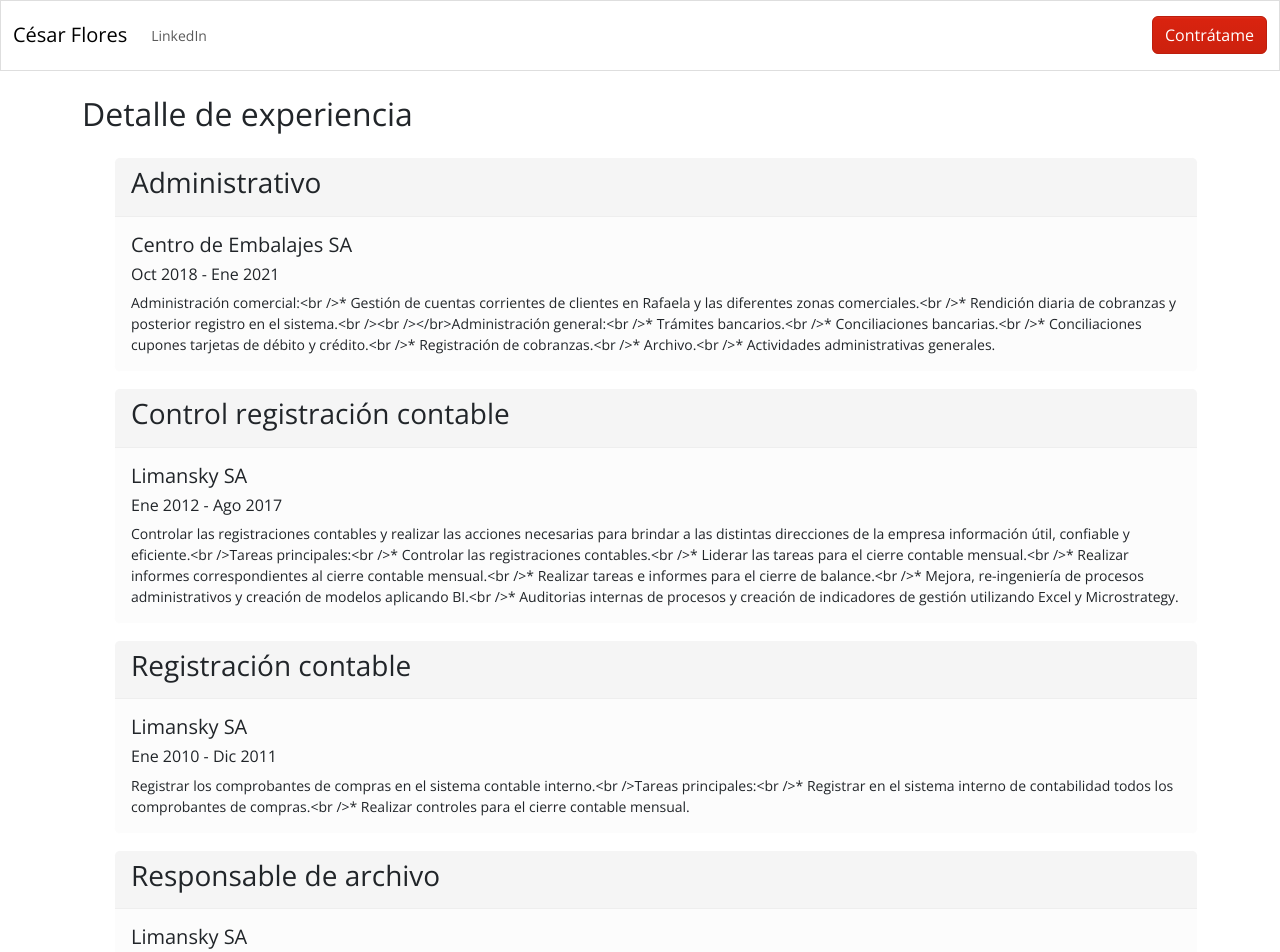
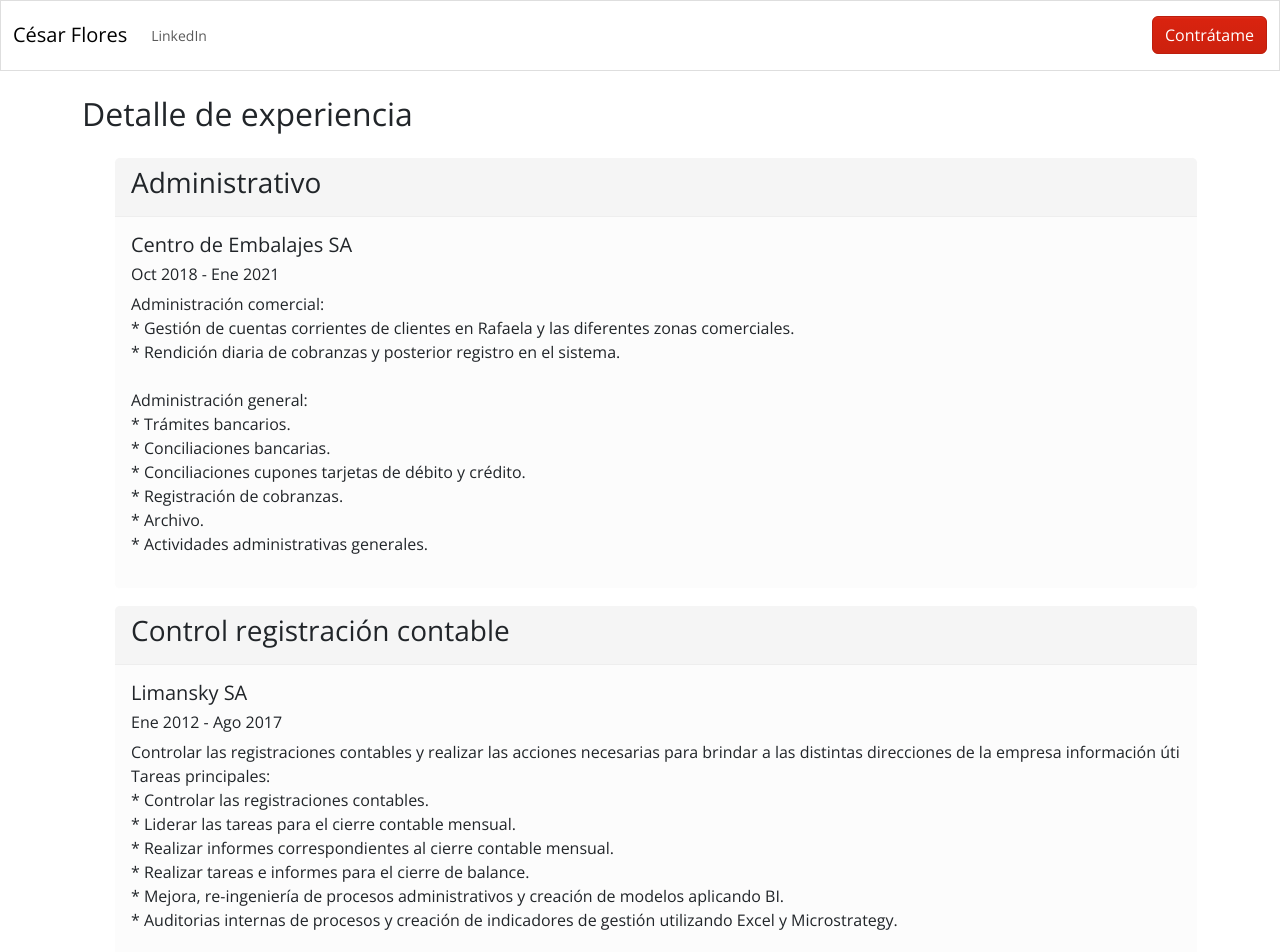
Before and after one commit to csarflores/simple-next-cv, a Next.js app: page /experience in a window 1280 px wide. Shown: the top 952 px of the page. Built offline with nearby package versions, Linux system fonts and the light colour scheme.

Commit message:
correction experience page

```diff
--- a/package.json
+++ b/package.json
@@ -3,7 +3,7 @@
   "version": "0.1.0",
   "private": true,
   "scripts": {
-    "dev": "next",
+    "dev": "next dev",
     "build": "next build",
     "export": "next export",
     "deploy": "npm run build && npm run export",
--- a/pages/experience.js
+++ b/pages/experience.js
@@ -22,7 +22,7 @@ const Experience = () => {
                       <h6>
                         {from} - {to}
                       </h6>
-                      <p className="card-text">{description}</p>
+                      <pre className="card-text"><p>{description}</p></pre>
                     </div>
                   </li>
                 )
--- a/styles/globals.css
+++ b/styles/globals.css
@@ -22,6 +22,12 @@ body{
   transform: scale(1.8);
 }
 
+pre{
+  font-family: "Open Sans", -apple-system, BlinkMacSystemFont, "Segoe UI";
+  font-size: 1rem;
+  max-width: auto;
+}
+
 footer {
   border-top: 1px solid #d6d6d6;
   background-color: #f1f1f1;
--- a/utils/profile.js
+++ b/utils/profile.js
@@ -68,28 +68,28 @@ export const experience = [
         from: 'Oct 2018',
         to: 'Ene 2021',
         ocupation: 'Administrativo',
-        description: 'Administración comercial:<br />* Gestión de cuentas corrientes de clientes en Rafaela y las diferentes zonas comerciales.<br />* Rendición diaria de cobranzas y posterior registro en el sistema.<br /><br /></br>Administración general:<br />* Trámites bancarios.<br />* Conciliaciones bancarias.<br />* Conciliaciones cupones tarjetas de débito y crédito.<br />* Registración de cobranzas.<br />* Archivo.<br />* Actividades administrativas generales.'
+        description: 'Administración comercial:\r\n* Gestión de cuentas corrientes de clientes en Rafaela y las diferentes zonas comerciales.\r\n* Rendición diaria de cobranzas y posterior registro en el sistema.\r\n\nAdministración general:\r\n* Trámites bancarios.\r\n* Conciliaciones bancarias.\r\n* Conciliaciones cupones tarjetas de débito y crédito.\r\n* Registración de cobranzas.\r\n* Archivo.\r\n* Actividades administrativas generales.'
     },
     {
         company: 'Limansky SA',
         from: 'Ene 2012',
         to: 'Ago 2017',
         ocupation: 'Control registración contable',
-        description: 'Controlar las registraciones contables y realizar las acciones necesarias para brindar a las distintas direcciones de la empresa información útil, confiable y eficiente.<br />Tareas principales:<br />* Controlar las registraciones contables.<br />* Liderar las tareas para el cierre contable mensual.<br />* Realizar informes correspondientes al cierre contable mensual.<br />* Realizar tareas e informes para el cierre de balance.<br />* Mejora, re-ingeniería de procesos administrativos y creación de modelos aplicando BI.<br />* Auditorias internas de procesos y creación de indicadores de gestión utilizando Excel y Microstrategy.'
+        description: 'Controlar las registraciones contables y realizar las acciones necesarias para brindar a las distintas direcciones de la empresa información útil, confiable y eficiente.\r\nTareas principales:\r\n* Controlar las registraciones contables.\r\n* Liderar las tareas para el cierre contable mensual.\r\n* Realizar informes correspondientes al cierre contable mensual.\r\n* Realizar tareas e informes para el cierre de balance.\r\n* Mejora, re-ingeniería de procesos administrativos y creación de modelos aplicando BI.\r\n* Auditorias internas de procesos y creación de indicadores de gestión utilizando Excel y Microstrategy.'
     },
     {
         company: 'Limansky SA',
         from: 'Ene 2010',
         to: 'Dic 2011',
         ocupation: 'Registración contable',
-        description: 'Registrar los comprobantes de compras en el sistema contable interno.<br />Tareas principales:<br />* Registrar en el sistema interno de contabilidad todos los comprobantes de compras.<br />* Realizar controles para el cierre contable mensual.'
+        description: 'Registrar los comprobantes de compras en el sistema contable interno.\r\nTareas principales:\r\n* Registrar en el sistema interno de contabilidad todos los comprobantes de compras.\r\n* Realizar controles para el cierre contable mensual.'
     },
     {
         company: 'Limansky SA',
         from: 'Dic 2007',
         to: 'Dic 2009',
         ocupation: 'Responsable de archivo',
-        description: 'Tareas principales:<br />* Realizar un sistema lógico y eficiente para el archivo.<br />* Archivar la documentación.<br />* Controles mensuales de documentación.<br />* Atención de pedidos de documentación de clientes internos.<br />* Realizar los expurgos anuales.'
+        description: 'Tareas principales:\r\n* Realizar un sistema lógico y eficiente para el archivo.\r\n* Archivar la documentación.\r\n* Controles mensuales de documentación.\r\n* Atención de pedidos de documentación de clientes internos.\r\n* Realizar los expurgos anuales.'
     },
     {
         company: 'Imtec SA',
```
